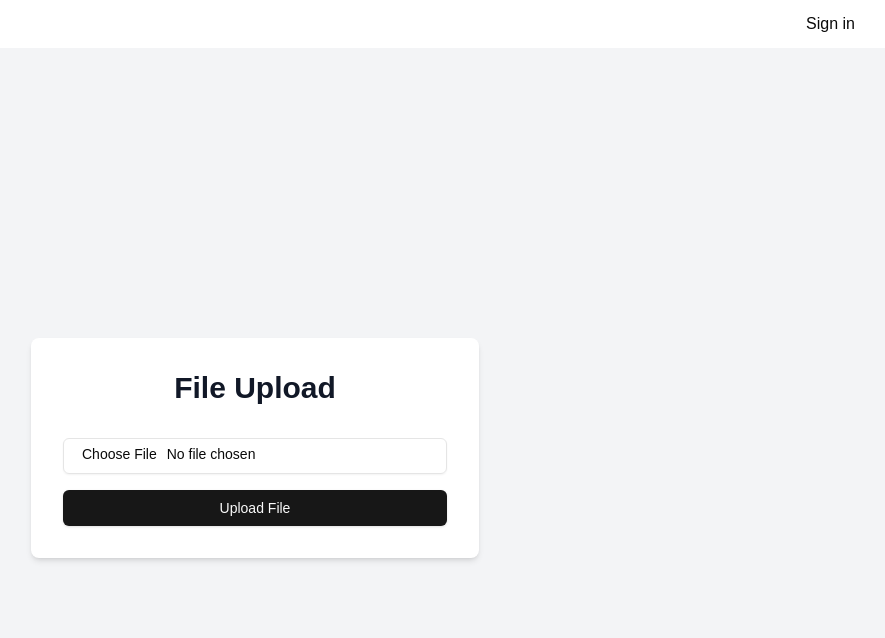
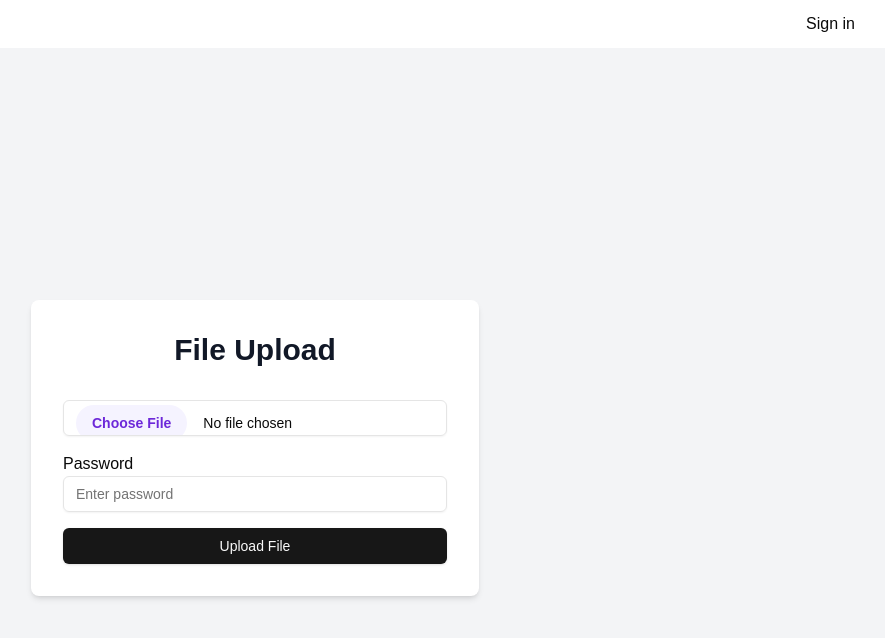
Before and after one commit to manus1417/datashield, a Next.js app: page / in a window 1280 px wide. Shown: the top 638 px of the page, without its empty margins (385-1270 px from the left). Built offline with nearby package versions, Linux system fonts and the light colour scheme; no server answers.

Commit message:
Update file-upload-form.tsx

```diff
--- a/src/app/(upload)/file-upload-form.tsx
+++ b/src/app/(upload)/file-upload-form.tsx
@@ -7,6 +7,7 @@ import { Alert, AlertDescription } from "~/components/ui/alert";
 
 export default function FileUploadForm() {
   const [file, setFile] = useState<File | null>(null);
+  const [key, setKey] = useState("");
   const [uploading, setUploading] = useState(false);
   const [uploadStatus, setUploadStatus] = useState<string | null>(null);
   const [isError, setIsError] = useState(false);
@@ -24,10 +25,9 @@ export default function FileUploadForm() {
     setIsError(false);
 
     try {
-      console.log("📤 Uploading file...");
-
       const formData = new FormData();
       formData.append("file", file);
+      formData.append("secretKey", key);
 
       const response = await fetch("/api/upload", {
         method: "POST",
@@ -37,15 +37,16 @@ export default function FileUploadForm() {
       const data = await response.json();
 
       if (response.ok) {
-        setUploadStatus(`✅ File uploaded successfully! URL: ${data.fileUrl}`);
+        setUploadStatus("✅ File uploaded successfully!");
         setFile(null);
+        setKey("");
         (document.getElementById("fileInput") as HTMLInputElement).value = "";
       } else {
         setUploadStatus(data.message || "❌ Failed to upload file.");
         setIsError(true);
       }
     } catch (error) {
-      console.error("❌ Upload error:", error);
+      console.error("Upload error:", error);
       setUploadStatus("❌ An error occurred during upload. Please try again.");
       setIsError(true);
     } finally {
@@ -60,7 +61,20 @@ export default function FileUploadForm() {
           id="fileInput"
           type="file"
           onChange={(e) => setFile(e.target.files?.[0] || null)}
+          className="file:mr-4 file:py-2 file:px-4 file:rounded-full file:border-0 file:text-sm file:font-semibold file:bg-violet-50 file:text-violet-700 hover:file:bg-violet-100"
           aria-label="Select file to upload"
+        />
+      </div>
+      <div>
+        <label htmlFor="key">Password</label>
+        <Input
+          type="password"
+          value={key}
+          onChange={(e) => setKey(e.target.value)}
+          id="key"
+          name="key"
+          placeholder="Enter password"
+          className="w-full"
         />
       </div>
       <Button type="submit" disabled={uploading} className="w-full">
@@ -69,11 +83,11 @@ export default function FileUploadForm() {
 
       {uploadStatus && (
         isError ? (
-          <Alert variant="destructive">
+          <Alert variant="destructive"> {/*  Show error in alert */}
             <AlertDescription>{uploadStatus}</AlertDescription>
           </Alert>
         ) : (
-          <p className="text-green-500 text-sm">{uploadStatus}</p>
+          <p className="text-green-500 text-sm">{uploadStatus}</p> //Success message in green text
         )
       )}
     </form>
```
